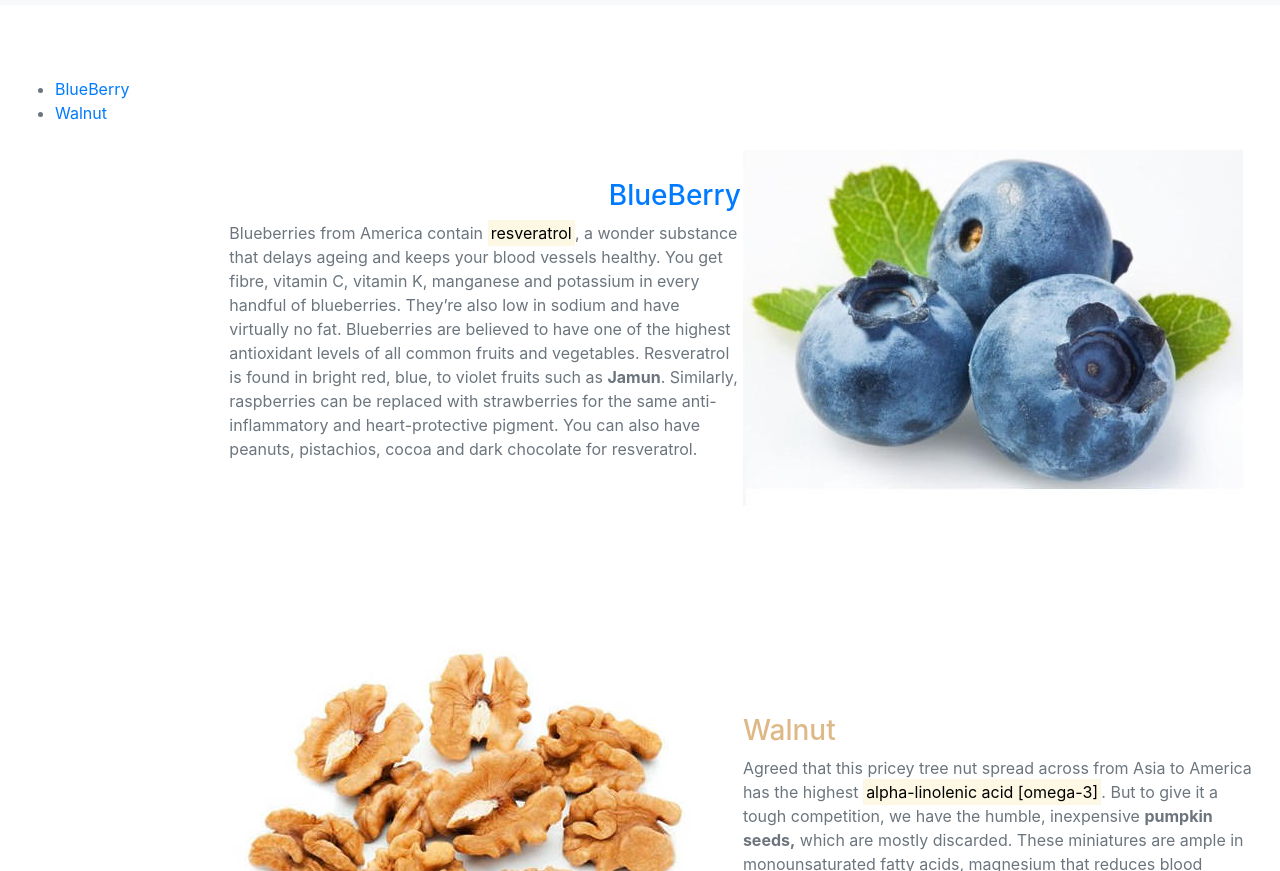
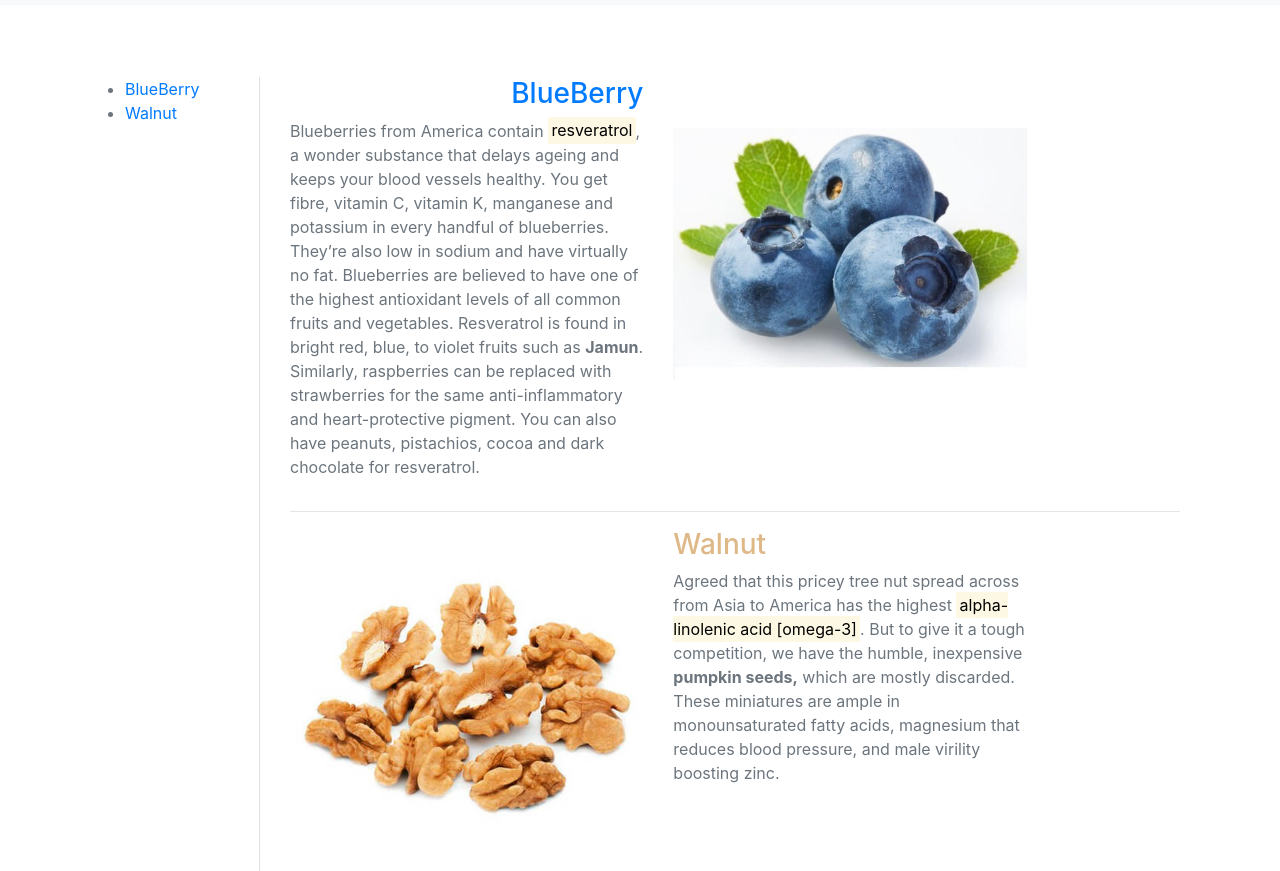
Before and after one commit to singhvedant/super-foods, a website: page public/desi-alt.html in a window 1280 px wide. Shown: the part 81-952 px from the top of the page. Drawn offline with nearby package versions, Linux system fonts and the light colour scheme.

Commit message:
Edited minor errors and added desi-alternatives page dummy content

```diff
--- a/public/desi-alt.html
+++ b/public/desi-alt.html
@@ -57,41 +57,41 @@
 
     <br>
 
-    <section class="container-fluid">
+    <section class="container">
         <div class="row">
-            <div class="col-md-2 d-none d-md-block">
+            <div class="col-md-2 d-none d-lg-block border-right">
                 <ul class="text-secondary ">
                     <li><a href="#blueberry">BlueBerry</a></li>
                     <li><a href="#walnut">Walnut</a></li>
                 </ul>
-
             </div>
             <div class="col-md-10 ">
-                <table class="container ">
-                    <tr id="blueberry">
-                        <td>
+                <div class="container ">
+                    <div id="blueberry" class="row">
+                        <div class="col-lg-5">
                             <h3 class="text-primary text-right">BlueBerry</h3>
                             <p class=" text-secondary ">Blueberries from America contain <mark>resveratrol</mark>, a wonder substance that delays ageing and keeps your blood vessels healthy. You get fibre, vitamin C, vitamin K, manganese and potassium in every handful of blueberries.
                                 They’re also low in sodium and have virtually no fat. Blueberries are believed to have one of the highest antioxidant levels of all common fruits and vegetables. Resveratrol is found in bright red, blue, to violet fruits
                                 such as <b>Jamun</b>. Similarly, raspberries can be replaced with strawberries for the same anti-inflammatory and heart-protective pigment. You can also have peanuts, pistachios, cocoa and dark chocolate for resveratrol.</p>
-                        </td>
-                        <td>
-                            <img src="images/alt-1.jpg " class="d-block w-500 h-500 " alt="... ">
-                        </td>
-                    </tr>
+                        </div>
 
-                    <tr id="walnut">
-                        <td>
-                            <img src="images/alt-2.jpg " class="d-block w-500 h-500 " alt="... ">
-                        </td>
-                        <td>
+                        <div class="col-lg-5">
+                            <img src="images/alt-1.jpg " class="img-fluid" alt="... ">
+                        </div>
+                    </div>
+                    <hr>
+                    <div id="walnut" class="row">
+                        <div class="col-lg-5">
+                            <img src="images/alt-2.jpg " class="img-fluid" alt="... ">
+                        </div>
+                        <div class="col-lg-5">
                             <h3 style="color:burlywood;">Walnut</h3>
                             <p class=" text-secondary ">Agreed that this pricey tree nut spread across from Asia to America has the highest <mark>alpha-linolenic acid [omega-3]</mark>. But to give it a tough competition, we have the humble, inexpensive <b>pumpkin seeds,</b> which
                                 are mostly discarded. These miniatures are ample in monounsaturated fatty acids, magnesium that reduces blood pressure, and male virility boosting zinc. </p>
-                        </td>
-                    </tr>
-
-                </table>
+                        </div>
+                    </div>
+                    <hr>
+                </div>
             </div>
         </div>
 
```
